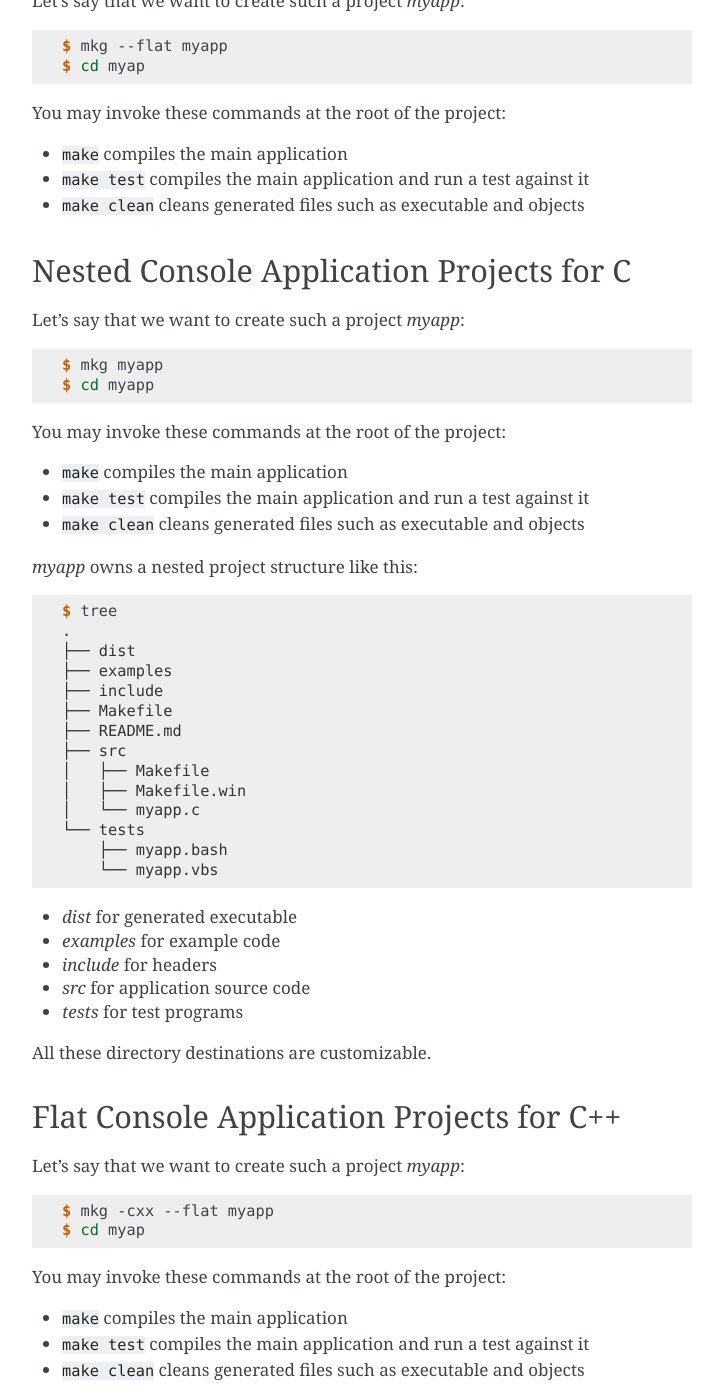
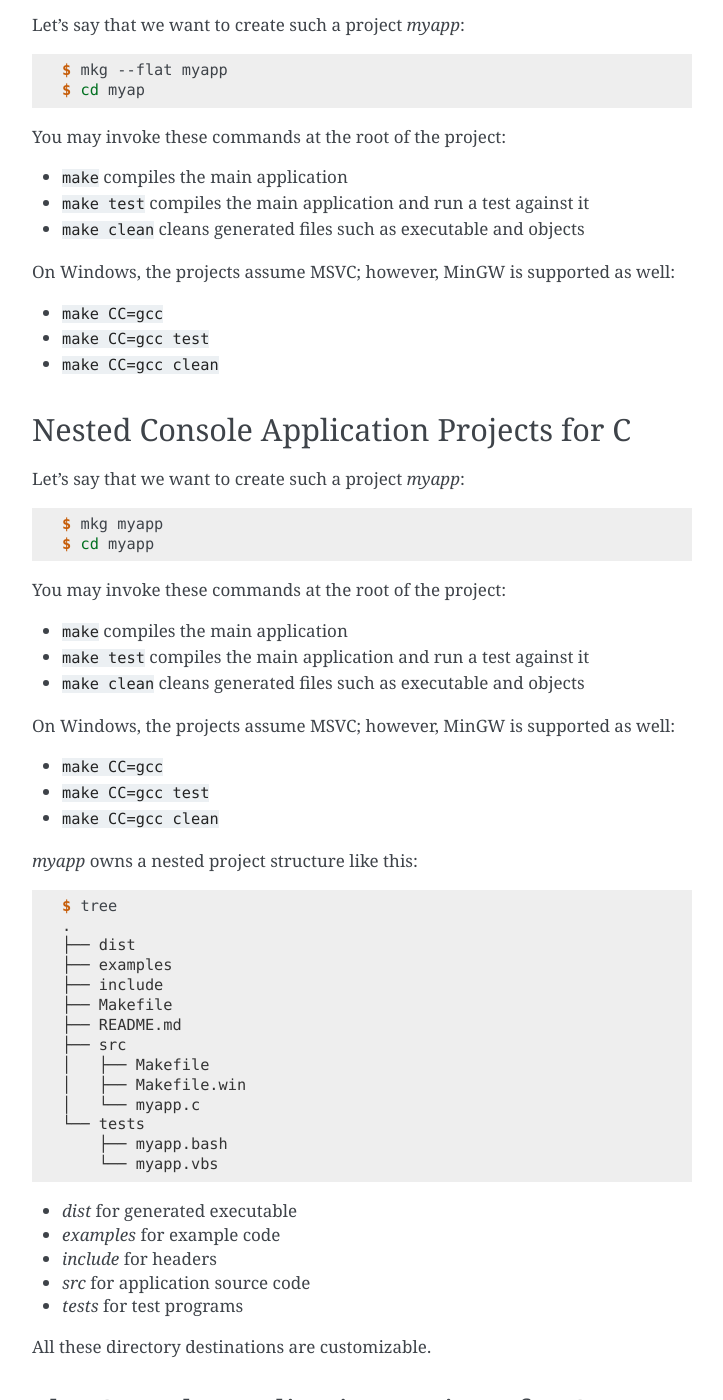
Before and after one commit to cwchentw/mkg-doc, a Sphinx documentation site: the page built from source/project.rst, in a window 1280 px wide and 1400 px high, scrolled down 711 px. Shown: the whole window, without its empty margins (388-1111 px from the left). Built offline with Sphinx 7.4.7, drawn with Linux system fonts in a browser that asks for light colours; some of the changed text lies outside the part shown.

Commit message:
Update a chapter

```diff
--- a/source/project.rst
+++ b/source/project.rst
@@ -17,6 +17,7 @@ System Requirements
 
 * A recent C or C++ compiler
 * GNU Make
+* `Bats (Bash Automated Testing System) <https://github.com/sstephenson/bats>`_ on Unix-like systems
 
 We assume the default compiler on each platform, namely
 
@@ -45,6 +46,12 @@ You may invoke these commands at the root of the project:
 * ``make test`` compiles the main application and run a test against it
 * ``make clean`` cleans generated files such as executable and objects
 
+On Windows, the projects assume MSVC; however, MinGW is supported as well:
+
+* ``make CC=gcc``
+* ``make CC=gcc test``
+* ``make CC=gcc clean``
+
 ------------------------------------------
 Nested Console Application Projects for C
 ------------------------------------------
@@ -61,6 +68,12 @@ You may invoke these commands at the root of the project:
 * ``make`` compiles the main application
 * ``make test`` compiles the main application and run a test against it
 * ``make clean`` cleans generated files such as executable and objects
+
+On Windows, the projects assume MSVC; however, MinGW is supported as well:
+
+* ``make CC=gcc``
+* ``make CC=gcc test``
+* ``make CC=gcc clean``
 
 *myapp* owns a nested project structure like this:
 
@@ -106,6 +119,12 @@ You may invoke these commands at the root of the project:
 * ``make test`` compiles the main application and run a test against it
 * ``make clean`` cleans generated files such as executable and objects
 
+On Windows, the projects assume MSVC; however, MinGW is supported as well:
+
+* ``make CXX=g++``
+* ``make CXX=g++ test``
+* ``make CXX=g++ clean``
+
 --------------------------------------------
 Nested Console Application Projects for C++
 --------------------------------------------
@@ -122,6 +141,12 @@ You may invoke these commands at the root of the project:
 * ``make`` compiles the main application
 * ``make test`` compiles the main application and run a test against it
 * ``make clean`` cleans generated files such as executable and objects
+
+On Windows, the projects assume MSVC; however, MinGW is supported as well:
+
+* ``make CXX=g++``
+* ``make CXX=g++ test``
+* ``make CXX=g++ clean``
 
 *myapp* owns a nested project structure like this:
 
```
